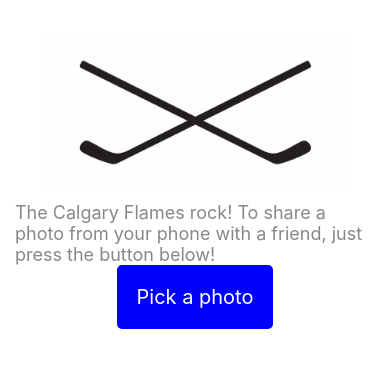
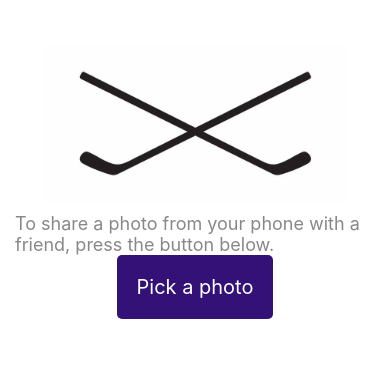
Before and after one commit to chatcher20/hockeyProject, a React Native app in the folder hockeyapp/: screen / in a window 390 px wide. Shown: the part 241-608 px from the top of the page. Built offline with nearby package versions, Linux system fonts and the light colour scheme.

Commit message:
adding pick photo button

```diff
--- a/hockeyapp/App.js
+++ b/hockeyapp/App.js
@@ -8,7 +8,7 @@
       <Image source={logo} style={styles.logo} />
 
       <Text style={styles.instructions}>
-        The Calgary Flames rock! To share a photo from your phone with a friend, just press the button below!
+        To share a photo from your phone with a friend, press the button below.
         </Text>
 
       <TouchableOpacity onPress={() => alert('Matthew Tkachuk says hello!')} style={styles.button} >
@@ -37,7 +37,7 @@
     marginHorizontal: 15,
   },
   button: {
-    backgroundColor: "blue",
+    backgroundColor: '#317',
     padding: 20,
     borderRadius: 5,
   },
```
